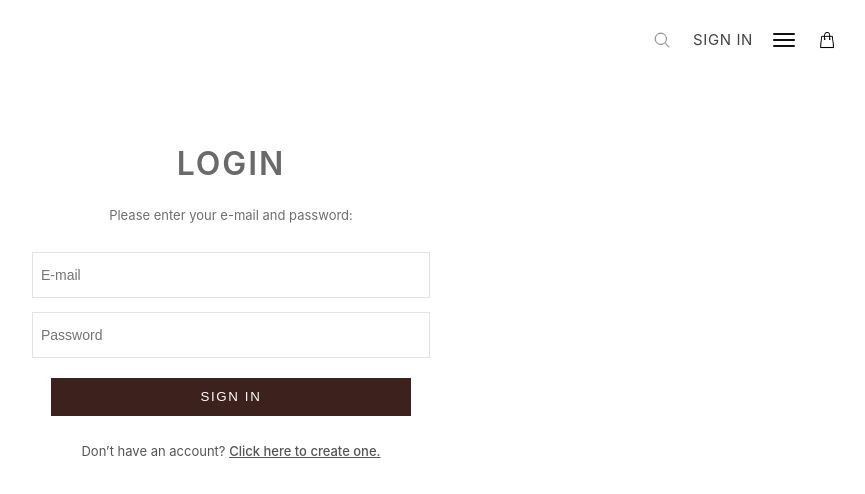
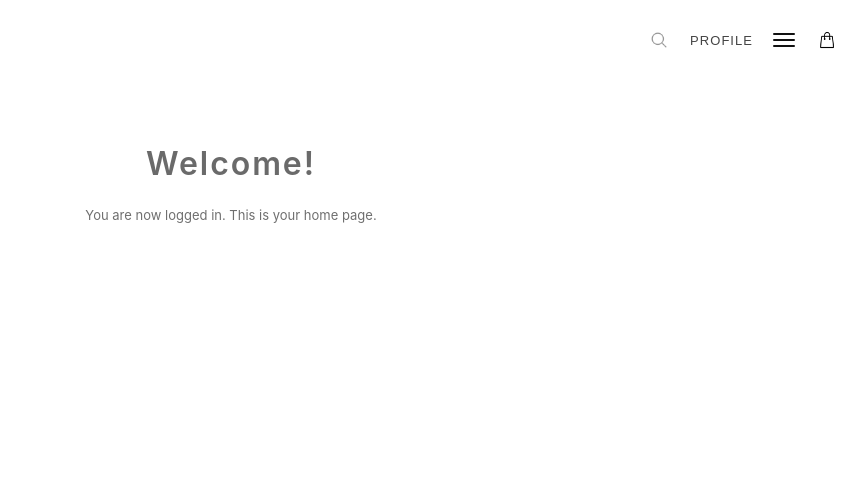
Before and after one commit to batuhanbaydr/CS308_E-Commerce_Team16, a React app in the folder frontend/: page /home in a window 1280 px wide. Shown: the top 494 px of the page, without its empty margins (409-1274 px from the left). Built offline with nearby package versions, Linux system fonts and the light colour scheme; the HTML template or start-up script is replaced by a standard one.

Commit message:
Add fix login/signup UI; update AuthController and SecurityConfig was needed to connect backend and frontend

```diff
--- a/frontend/src/App.jsx
+++ b/frontend/src/App.jsx
@@ -2,6 +2,8 @@ import { BrowserRouter, Routes, Route } from "react-router-dom";
 import Login from "./pages/Login.jsx";
 import "./index.css";
 import SignUp from "./pages/SignUp.jsx";
+import Home from "./pages/Home.jsx";
+
 
 
 function App() {
@@ -11,6 +13,8 @@ function App() {
         <Route path="/login" element={<Login />} />
         <Route path="/signup" element={<SignUp />} />
         <Route path="*" element={<Login />} />
+        <Route path="/home" element={<Home />} />
+
       </Routes>
     </BrowserRouter>
   );
--- a/frontend/src/index.css
+++ b/frontend/src/index.css
@@ -138,3 +138,54 @@ body {
   color: #555;
   text-decoration: underline;
 }
+
+.profile-wrapper {
+  position: relative;
+  display: flex;
+  align-items: center;
+}
+
+.profile-button {
+  background: transparent;
+  border: none;
+  font-size: 13px;
+  letter-spacing: 0.08em;
+  font-weight: 500;
+  cursor: pointer;
+  color: #444;
+  padding: 4px 0;
+}
+
+.profile-menu {
+  position: absolute;
+  top: 32px; /* just under the button */
+  left: 0;
+  background: #ffffff;
+  border: 1px solid #e5e5e5;
+  box-shadow: 0 8px 18px rgba(0, 0, 0, 0.05);
+  border-radius: 6px;
+  min-width: 140px;
+  z-index: 20;
+}
+
+.profile-menu-item {
+  width: 100%;
+  padding: 8px 12px;
+  background: transparent;
+  border: none;
+  text-align: left;
+  font-size: 13px;
+  cursor: pointer;
+  color: #301813;
+}
+
+.profile-menu-item:hover {
+  background: #f3f0ef;
+}
+
+/* optional: make header items spaced nicely */
+.login-topbar {
+  display: flex;
+  align-items: center;
+  justify-content: space-between;
+}
--- a/frontend/src/lib/api.js
+++ b/frontend/src/lib/api.js
@@ -2,20 +2,19 @@
 import axios from "axios";
 
 const api = axios.create({
-  baseURL: "http://localhost:8080/api",   // your Spring Boot base
-  withCredentials: true,                  // because backend uses session
+  baseURL: "http://localhost:8080/api",
+  withCredentials: true,
   headers: {
     "Content-Type": "application/json",
   },
 });
 
 export function loginRequest(emailAddress, password) {
-  // backend wants { emailAddress, password }
+  // IMPORTANT: backend expects emailAddress
   return api.post("/auth/login", { emailAddress, password });
 }
 
 export function signupRequest(data) {
-  // data must have: name, emailAddress, password, homeAddress
   return api.post("/auth/signup", data);
 }
 
@@ -23,4 +22,9 @@ export function meRequest() {
   return api.get("/users/me");
 }
 
+// 👇 new
+export function logoutRequest() {
+  return api.post("/auth/logout");
+}
+
 export default api;
--- /dev/null
+++ b/frontend/src/pages/Home.jsx
@@ -0,0 +1,77 @@
+
+import React, { useState } from "react";
+import { useNavigate } from "react-router-dom";
+import searchIcon from "../assets/search.png";
+import bagIcon from "../assets/bag.png";
+import { logoutRequest } from "../lib/api";
+
+export default function Home() {
+  const [showProfileMenu, setShowProfileMenu] = useState(false);
+  const navigate = useNavigate();
+
+  const handleLogout = async () => {
+    try {
+      await logoutRequest();
+    } catch (err) {
+      // even if logout fails, we can still push to login
+      console.log("logout error (ignored):", err);
+    }
+    navigate("/login");
+  };
+
+  return (
+    <div className="login-page">
+      {/* top bar */}
+      <header className="login-topbar">
+        {/* LEFT: search icon */}
+        <img
+          src={searchIcon}
+          alt="search"
+          style={{ width: 22, height: 22, objectFit: "contain", cursor: "pointer" }}
+        />
+
+        {/* CENTER: PROFILE (instead of SIGN IN) */}
+        <div className="profile-wrapper">
+          <button
+            type="button"
+            className="profile-button"
+            onClick={() => setShowProfileMenu((p) => !p)}
+          >
+            PROFILE
+          </button>
+
+          {showProfileMenu && (
+            <div className="profile-menu">
+              <button className="profile-menu-item" onClick={handleLogout}>
+                Log out
+              </button>
+            </div>
+          )}
+        </div>
+
+        {/* little menu icon, same as login */}
+        <div className="login-menu-icon">
+          <span />
+          <span />
+          <span />
+        </div>
+
+        {/* RIGHT: bag icon */}
+        <img
+          src={bagIcon}
+          alt="bag"
+          style={{ width: 24, height: 24, objectFit: "contain", cursor: "pointer" }}
+        />
+      </header>
+
+      {/* main content */}
+      <main className="login-wrapper">
+        <div className="login-card">
+          <h1 className="login-title">Welcome!</h1>
+          <p className="login-subtitle">You are now logged in. This is your home page.</p>
+        </div>
+      </main>
+    </div>
+  );
+
+}
--- a/frontend/src/pages/Login.jsx
+++ b/frontend/src/pages/Login.jsx
@@ -15,12 +15,21 @@ export default function Login() {
   const handleSubmit = async (e) => {
   e.preventDefault();
   setErrorMsg("");
+
   try {
-
+    // 1) do the login
     await loginRequest(emailAddress, password);
 
+    // 2) try to fetch current user, but don't die if it fails
+    try {
       const { data } = await meRequest();
       setUserInfo(data);
+    } catch (inner) {
+      // optional: console.log("could not load /users/me", inner);
+    }
+
+    // 3) go to home no matter what
+    navigate("/home");
   } catch (err) {
     const msg =
       err?.response?.data?.message ||
@@ -28,6 +37,7 @@ export default function Login() {
     setErrorMsg(msg);
   }
 };
+
 
 return (
   <div className="login-page">
```
Also changed, not shown: 2 other files (tests, documents, lock files or other folders). Lines whose indentation alone changed are shown as unchanged.
